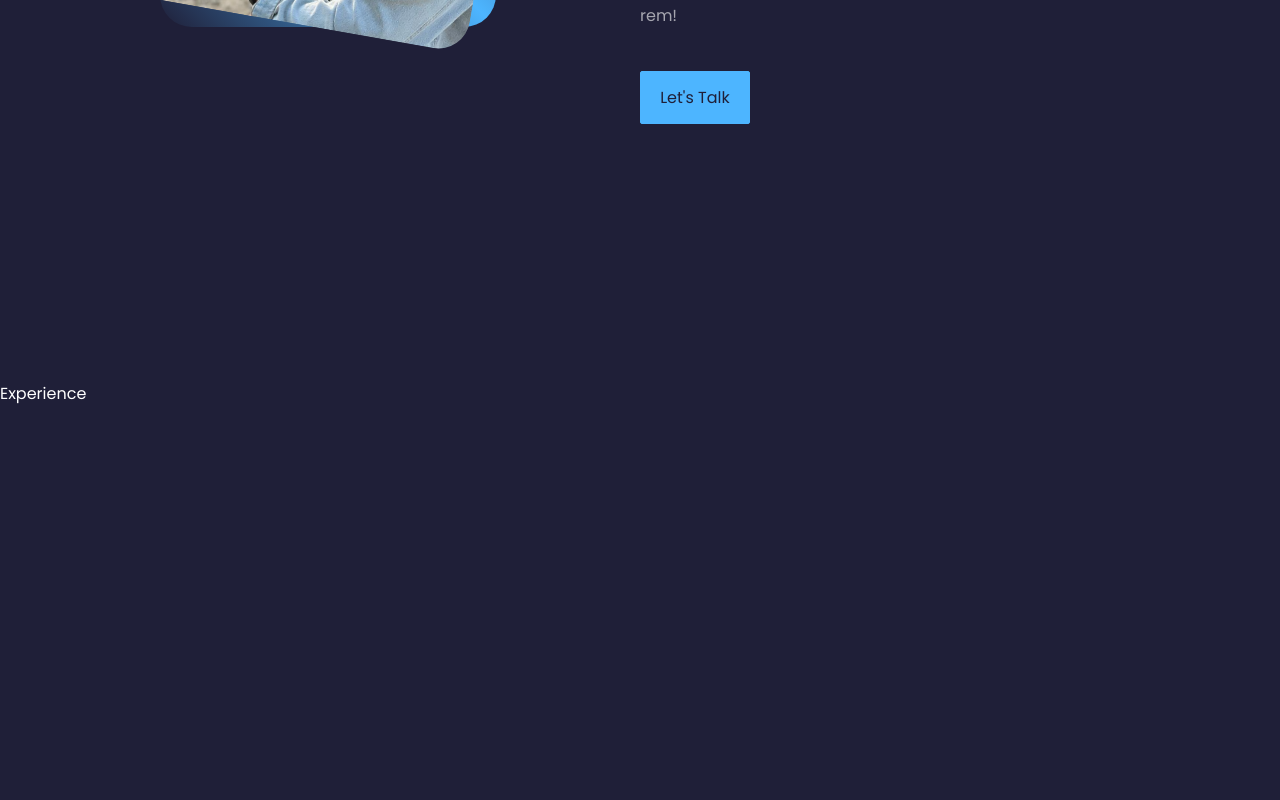
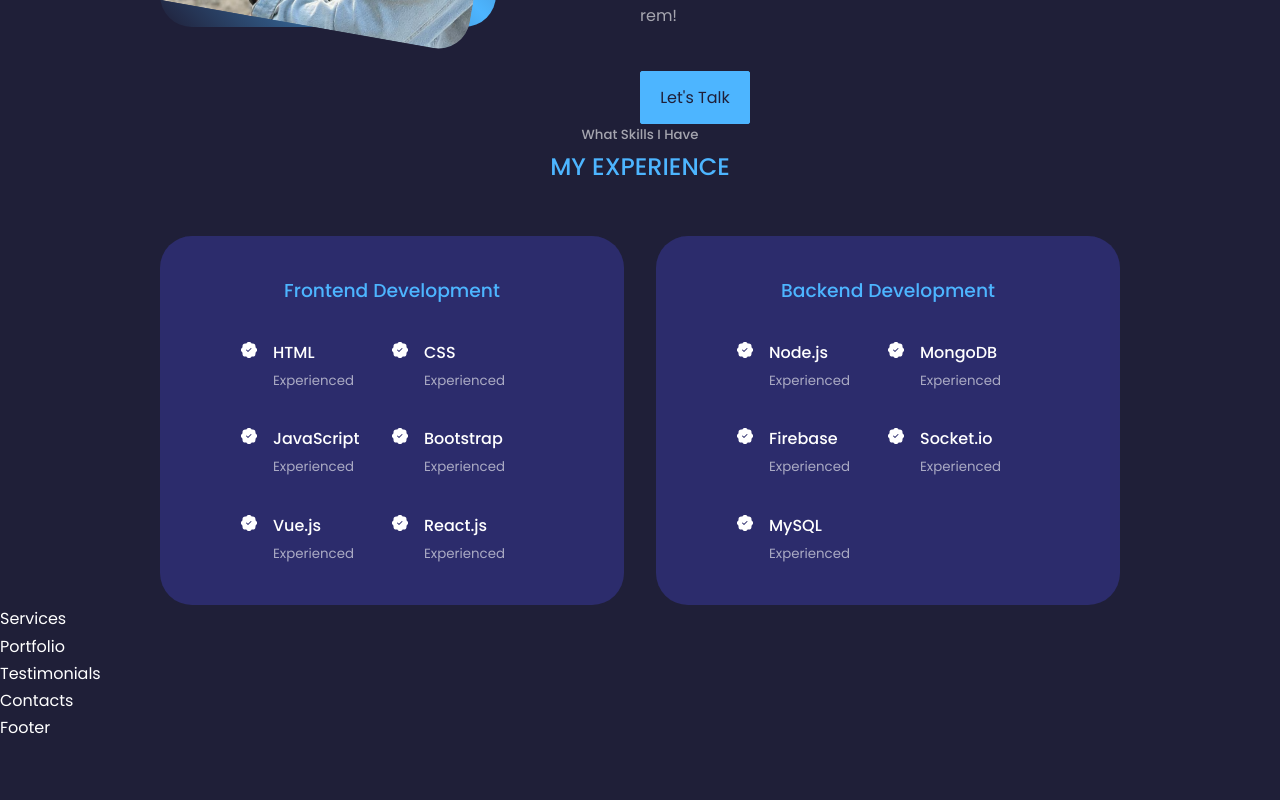
Before and after one commit to CarmelYona/portfolio, a React (Create React App) app: page / in a window 1280 px wide. Shown: the part 1220-2020 px from the top of the page. After the commit the page ends 1961 px from the top, so only its background shows below. Built offline with nearby package versions, Linux system fonts and the light colour scheme.

Commit message:
experience cmp done!

```diff
--- a/src/assets/styles/basics/_base.scss
+++ b/src/assets/styles/basics/_base.scss
@@ -34,7 +34,7 @@ body {
 
 section {
     margin-top: 8rems;
-    height: 100vh;
+    // height: 100vh;
 }
 
 section>h2,
--- /dev/null
+++ b/src/assets/styles/cmps/_experience.scss
@@ -0,0 +1,40 @@
+.experience-container {
+    display: grid;
+    grid-template-columns: 1fr 1fr;
+    gap: 2rem;
+
+    &>div {
+        background: $clr-bg-variant;
+        padding: 2.4rem 5rem;
+        border-radius: 2rem;
+        border: 1px solid transparent;
+        transition: $transition;
+
+        &:hover {
+            background: transparent;
+            border-color: $clr-primary-variant;
+            cursor: default;
+        }
+
+        h3 {
+            text-align: center;
+            margin-bottom: 2rem;
+            color: $clr-primary;
+        }
+    }
+
+    .experience-content {
+        display: grid;
+        grid-template-columns: 1fr 1fr;
+        row-gap: 2rem;
+
+        .experience-details {
+            display: flex;
+            gap: 1rem;
+
+            .experince-details-icon {
+                margin-top: 3px;
+            }
+        }
+    }
+}
--- a/src/assets/styles/mq/mq.scss
+++ b/src/assets/styles/mq/mq.scss
@@ -63,7 +63,15 @@
                 margin: 1.5rem 0;
             }
         }
+    }
 
+    .experience-container {
+        gap: 1rem;
+        grid-template-columns: 1fr;
 
+        &>div {
+            width: 100%;
+            padding: 2rem 1rem;
+        }
     }
 }
--- a/src/assets/styles/styles.scss
+++ b/src/assets/styles/styles.scss
@@ -10,6 +10,6 @@
 @import './cmps/header';
 @import './cmps/nav';
 @import './cmps/about';
-
+@import './cmps/experience';
 // MQ
 @import './mq/mq.scss';
--- a/src/cmps/experience/experience.jsx
+++ b/src/cmps/experience/experience.jsx
@@ -1,3 +1,100 @@
+import { BsPatchCheckFill } from "react-icons/bs"
+
 export const Experience = () => {
-    return <section id="experience">Experience</section>
+    return <section id="experience">
+        <h5>What Skills I Have</h5>
+        <h2>My Experience</h2>
+
+        <div className="container experience-container">
+            <div className="experience-frontend">
+                <h3>Frontend Development</h3>
+                <div className="experience-content">
+                    <article className="experience-details">
+                        <BsPatchCheckFill className="experince-details-icon" />
+                        <div>
+                            <h4>HTML</h4>
+                            <small className="text-light">Experienced</small>
+                        </div>
+                    </article>
+                    <article className="experience-details">
+                        <BsPatchCheckFill className="experince-details-icon" />
+                        <div>
+                            <h4>CSS</h4>
+                            <small className="text-light">Experienced</small>
+                        </div>
+                    </article>
+                    <article className="experience-details">
+                        <BsPatchCheckFill className="experince-details-icon" />
+                        <div>
+                            <h4>JavaScript</h4>
+                            <small className="text-light">Experienced</small>
+                        </div>
+                    </article>
+                    <article className="experience-details">
+                        <BsPatchCheckFill className="experince-details-icon" />
+                        <div>
+                            <h4>Bootstrap</h4>
+                            <small className="text-light">Experienced</small>
+                        </div>
+                    </article>
+                    <article className="experience-details">
+                        <BsPatchCheckFill className="experince-details-icon" />
+                        <div>
+                            <h4>Vue.js</h4>
+                            <small className="text-light">Experienced</small>
+                        </div>
+                    </article>
+                    <article className="experience-details">
+                        <BsPatchCheckFill className="experince-details-icon" />
+                        <div>
+                            <h4>React.js</h4>
+                            <small className="text-light">Experienced</small>
+                        </div>
+                    </article>
+                </div>
+            </div>
+
+            <div className="experience-frontend">
+                <h3>Backend Development</h3>
+                <div className="experience-content">
+                    <article className="experience-details">
+                        <BsPatchCheckFill className="experince-details-icon" />
+                        <div>
+                            <h4>Node.js</h4>
+                            <small className="text-light">Experienced</small>
+                        </div>
+                    </article>
+                    <article className="experience-details">
+                        <BsPatchCheckFill className="experince-details-icon" />
+                        <div>
+                            <h4>MongoDB</h4>
+                            <small className="text-light">Experienced</small>
+                        </div>
+                    </article>
+                    <article className="experience-details">
+                        <BsPatchCheckFill className="experince-details-icon" />
+                        <div>
+                            <h4>Firebase</h4>
+                            <small className="text-light">Experienced</small>
+                        </div>
+                    </article>
+                    <article className="experience-details">
+                        <BsPatchCheckFill className="experince-details-icon" />
+                        <div>
+                            <h4>Socket.io</h4>
+                            <small className="text-light">Experienced</small>
+                        </div>
+                    </article>
+                    <article className="experience-details">
+                        <BsPatchCheckFill className="experince-details-icon" />
+                        <div>
+                            <h4>MySQL</h4>
+                            <small className="text-light">Experienced</small>
+                        </div>
+                    </article>
+
+                </div>
+            </div>
+        </div>
+    </section>
 }
```
Also changed, not shown: 1 other file (tests, documents, lock files or other folders).
